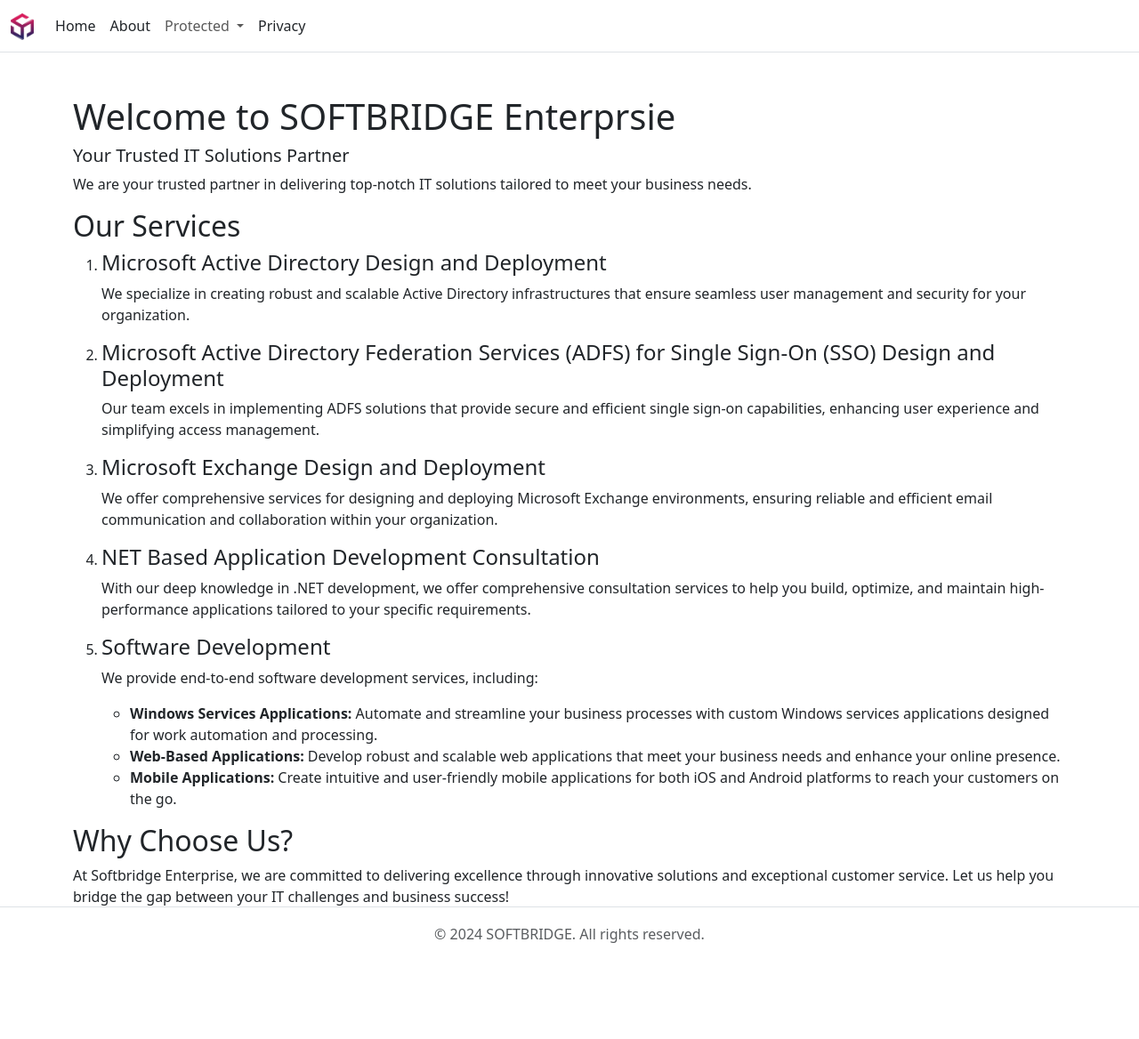
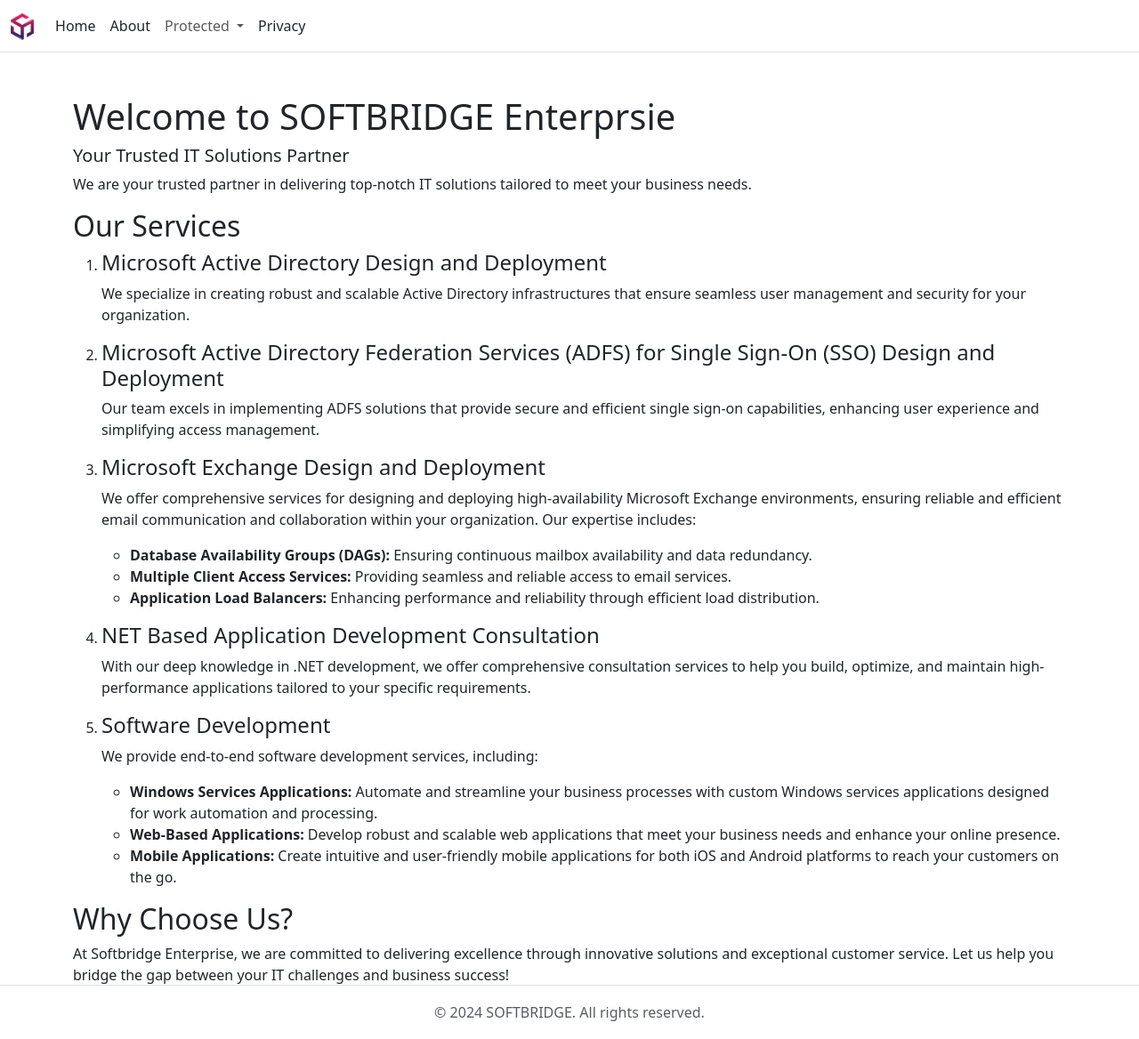
Before and after one commit to mfauziii/softbridge.github.io, a Jekyll site: the page built from index.md, in a window 1280 px wide. Shown: the whole page at 89% size. Built offline with Jekyll 4.4.1, drawn with Linux system fonts in a browser that asks for light colours; nearby versions of some CDN libraries; before the commit the page ends 1080 px from its top, so only the background shows below that.

Commit message:
Update home.html

```diff
--- a/_layouts/home.html
+++ b/_layouts/home.html
@@ -21,8 +21,15 @@
     </li>
     <li>
       <h4>Microsoft Exchange Design and Deployment</h4>
-      <p>We offer comprehensive services for designing and deploying Microsoft Exchange environments,
-        ensuring reliable and efficient email communication and collaboration within your organization.</p>
+      <p>We offer comprehensive services for designing and deploying high-availability Microsoft Exchange environments,
+        ensuring reliable and efficient email communication and collaboration within your organization. Our expertise includes:
+        <ul>
+          <li><strong>Database Availability Groups (DAGs):</strong>
+            Ensuring continuous mailbox availability and data redundancy.</li>
+          <li><strong>Multiple Client Access Services:</strong> Providing seamless and reliable access to email services.</li>
+          <li><strong>Application Load Balancers:</strong> Enhancing performance and reliability through efficient load distribution.</li>
+        </ul>
+      </p>
     </li>
     <li>
       <h4>NET Based Application Development Consultation</h4>
```
